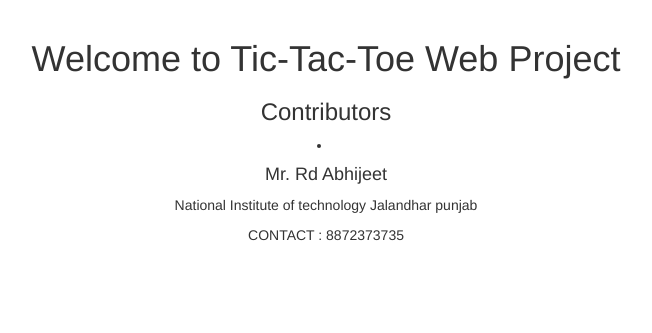
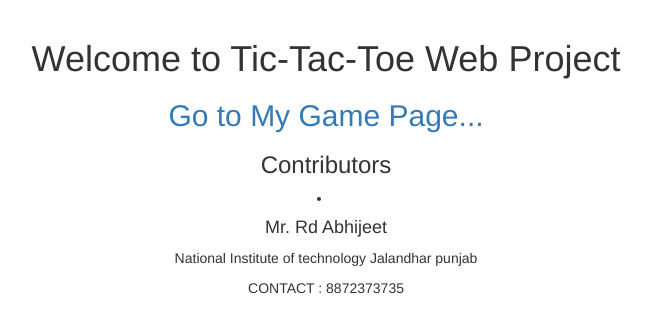
Before and after one commit to amendhe/tictactoe, a Django app: page / in a window 1280 px wide. Shown: the part 51-384 px from the top of the page, without its empty margins (329-981 px from the left). Run offline with Django 3.2, Linux system fonts and the light colour scheme; some libraries are stand-ins or nearby versions.

Commit message:
with link

```diff
--- a/templates/tictactoe/welcome.html
+++ b/templates/tictactoe/welcome.html
@@ -12,6 +12,12 @@
         <center>
 
             <h1> Welcome to Tic-Tac-Toe Web Project</h1>
+
+            <a href="/player/home">
+                <h2>
+                    Go to My Game Page...
+                </h2>
+            </a>
             <h3>Contributors</h3>
             <li>
                 <h4>Mr. Rd Abhijeet</h4>
```
